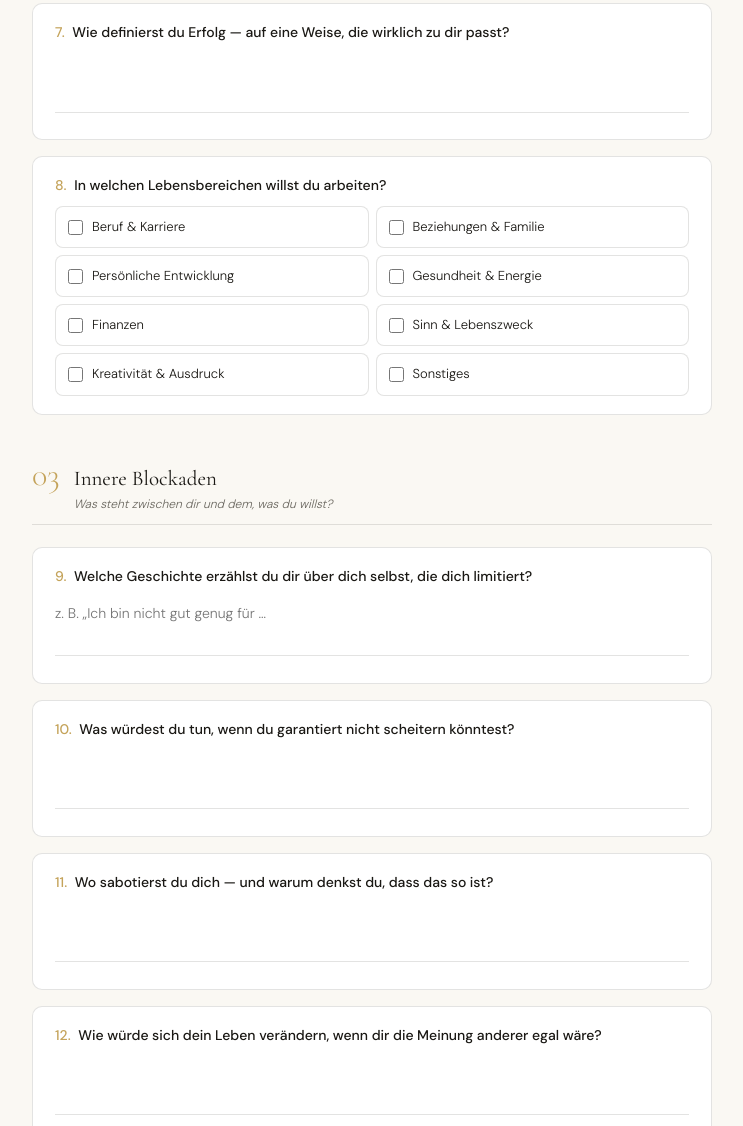
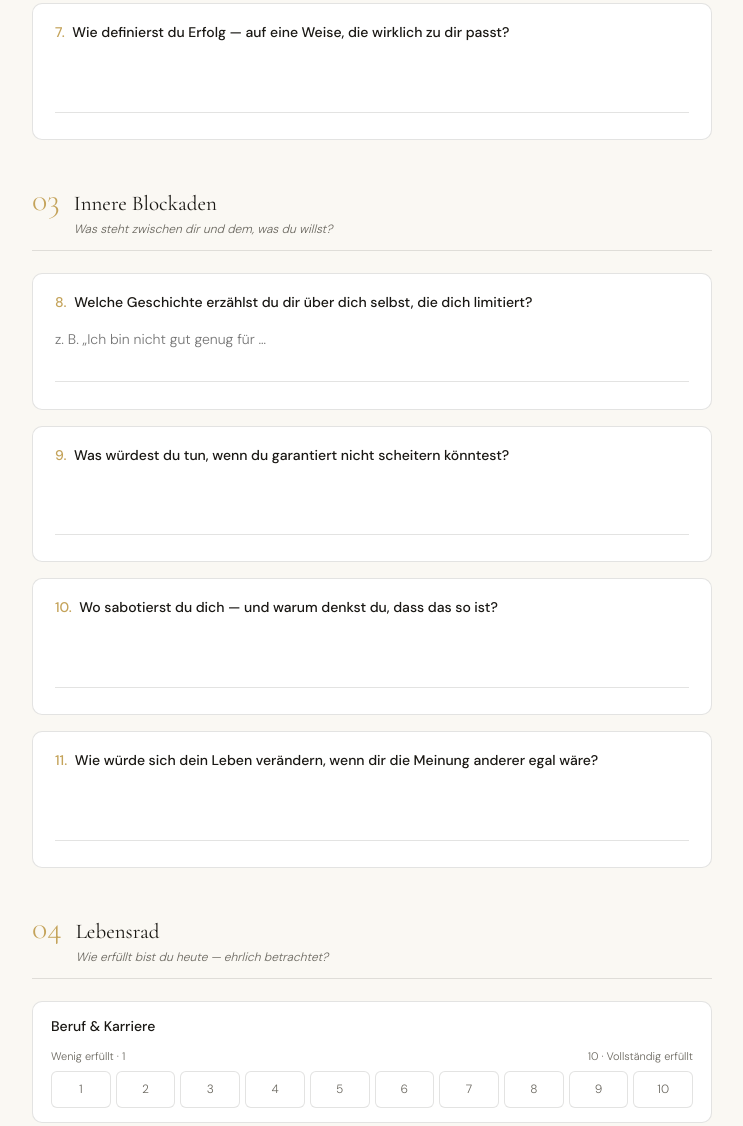
Before and after one commit to janoschjanosch/arinacoacht_questionnaire, a plain HTML site: page index.html in a window 1280 px wide. Shown: the part 1707-2833 px from the top of the page, without its empty margins (268-1011 px from the left). Drawn offline with nearby package versions, Linux system fonts and the light colour scheme.

Commit message:
new version
less boxes

```diff
--- a/index.html
+++ b/index.html
@@ -168,20 +168,6 @@
       <p class="question-label"><span class="q-num">7.</span> Wie definierst du Erfolg — auf eine Weise, die wirklich zu dir passt?</p>
       <textarea placeholder=""></textarea>
     </div>
-
-    <div class="question-item">
-      <p class="question-label"><span class="q-num">8.</span> In welchen Lebensbereichen willst du arbeiten?</p>
-      <div class="check-grid">
-        <label class="check-item"><input type="checkbox"><span>Beruf & Karriere</span></label>
-        <label class="check-item"><input type="checkbox"><span>Beziehungen & Familie</span></label>
-        <label class="check-item"><input type="checkbox"><span>Persönliche Entwicklung</span></label>
-        <label class="check-item"><input type="checkbox"><span>Gesundheit & Energie</span></label>
-        <label class="check-item"><input type="checkbox"><span>Finanzen</span></label>
-        <label class="check-item"><input type="checkbox"><span>Sinn & Lebenszweck</span></label>
-        <label class="check-item"><input type="checkbox"><span>Kreativität & Ausdruck</span></label>
-        <label class="check-item"><input type="checkbox"><span>Sonstiges</span></label>
-      </div>
-    </div>
   </section>
 
   <!-- SECTION 3: Blockaden -->
@@ -195,22 +181,22 @@
     </div>
 
     <div class="question-item">
-      <p class="question-label"><span class="q-num">9.</span> Welche Geschichte erzählst du dir über dich selbst, die dich limitiert?</p>
+      <p class="question-label"><span class="q-num">8.</span> Welche Geschichte erzählst du dir über dich selbst, die dich limitiert?</p>
       <textarea placeholder="z. B. „Ich bin nicht gut genug für …" / „Ich schaffe das nicht, weil …""></textarea>
     </div>
 
     <div class="question-item">
-      <p class="question-label"><span class="q-num">10.</span> Was würdest du tun, wenn du garantiert nicht scheitern könntest?</p>
+      <p class="question-label"><span class="q-num">9.</span> Was würdest du tun, wenn du garantiert nicht scheitern könntest?</p>
       <textarea placeholder=""></textarea>
     </div>
 
     <div class="question-item">
-      <p class="question-label"><span class="q-num">11.</span> Wo sabotierst du dich — und warum denkst du, dass das so ist?</p>
+      <p class="question-label"><span class="q-num">10.</span> Wo sabotierst du dich — und warum denkst du, dass das so ist?</p>
       <textarea placeholder=""></textarea>
     </div>
 
     <div class="question-item">
-      <p class="question-label"><span class="q-num">12.</span> Wie würde sich dein Leben verändern, wenn dir die Meinung anderer egal wäre?</p>
+      <p class="question-label"><span class="q-num">11.</span> Wie würde sich dein Leben verändern, wenn dir die Meinung anderer egal wäre?</p>
       <textarea placeholder=""></textarea>
     </div>
   </section>
@@ -231,9 +217,27 @@
       <div class="question-item" style="padding: 14px 18px;"><p class="question-label" style="margin-bottom:8px;">Gesundheit & Energie</p><div class="scale-wrap"><div class="scale-labels"><span>Wenig erfüllt · 1</span><span>10 · Vollständig erfüllt</span></div><div class="scale-options"><label><input type="radio" name="s_health" value="1"><span class="scale-btn">1</span></label><label><input type="radio" name="s_health" value="2"><span class="scale-btn">2</span></label><label><input type="radio" name="s_health" value="3"><span class="scale-btn">3</span></label><label><input type="radio" name="s_health" value="4"><span class="scale-btn">4</span></label><label><input type="radio" name="s_health" value="5"><span class="scale-btn">5</span></label><label><input type="radio" name="s_health" value="6"><span class="scale-btn">6</span></label><label><input type="radio" name="s_health" value="7"><span class="scale-btn">7</span></label><label><input type="radio" name="s_health" value="8"><span class="scale-btn">8</span></label><label><input type="radio" name="s_health" value="9"><span class="scale-btn">9</span></label><label><input type="radio" name="s_health" value="10"><span class="scale-btn">10</span></label></div></div></div>
       <div class="question-item" style="padding: 14px 18px;"><p class="question-label" style="margin-bottom:8px;">Persönliche Entwicklung</p><div class="scale-wrap"><div class="scale-labels"><span>Wenig erfüllt · 1</span><span>10 · Vollständig erfüllt</span></div><div class="scale-options"><label><input type="radio" name="s_growth" value="1"><span class="scale-btn">1</span></label><label><input type="radio" name="s_growth" value="2"><span class="scale-btn">2</span></label><label><input type="radio" name="s_growth" value="3"><span class="scale-btn">3</span></label><label><input type="radio" name="s_growth" value="4"><span class="scale-btn">4</span></label><label><input type="radio" name="s_growth" value="5"><span class="scale-btn">5</span></label><label><input type="radio" name="s_growth" value="6"><span class="scale-btn">6</span></label><label><input type="radio" name="s_growth" value="7"><span class="scale-btn">7</span></label><label><input type="radio" name="s_growth" value="8"><span class="scale-btn">8</span></label><label><input type="radio" name="s_growth" value="9"><span class="scale-btn">9</span></label><label><input type="radio" name="s_growth" value="10"><span class="scale-btn">10</span></label></div></div></div>
       <div class="question-item" style="padding: 14px 18px;"><p class="question-label" style="margin-bottom:8px;">Sinn & Lebenszweck</p><div class="scale-wrap"><div class="scale-labels"><span>Wenig erfüllt · 1</span><span>10 · Vollständig erfüllt</span></div><div class="scale-options"><label><input type="radio" name="s_purpose" value="1"><span class="scale-btn">1</span></label><label><input type="radio" name="s_purpose" value="2"><span class="scale-btn">2</span></label><label><input type="radio" name="s_purpose" value="3"><span class="scale-btn">3</span></label><label><input type="radio" name="s_purpose" value="4"><span class="scale-btn">4</span></label><label><input type="radio" name="s_purpose" value="5"><span class="scale-btn">5</span></label><label><input type="radio" name="s_purpose" value="6"><span class="scale-btn">6</span></label><label><input type="radio" name="s_purpose" value="7"><span class="scale-btn">7</span></label><label><input type="radio" name="s_purpose" value="8"><span class="scale-btn">8</span></label><label><input type="radio" name="s_purpose" value="9"><span class="scale-btn">9</span></label><label><input type="radio" name="s_purpose" value="10"><span class="scale-btn">10</span></label></div></div></div>
-      <div class="question-item" style="padding: 14px 18px;"><p class="question-label" style="margin-bottom:8px;">Finanzen</p><div class="scale-wrap"><div class="scale-labels"><span>Wenig erfüllt · 1</span><span>10 · Vollständig erfüllt</span></div><div class="scale-options"><label><input type="radio" name="s_fin" value="1"><span class="scale-btn">1</span></label><label><input type="radio" name="s_fin" value="2"><span class="scale-btn">2</span></label><label><input type="radio" name="s_fin" value="3"><span class="scale-btn">3</span></label><label><input type="radio" name="s_fin" value="4"><span class="scale-btn">4</span></label><label><input type="radio" name="s_fin" value="5"><span class="scale-btn">5</span></label><label><input type="radio" name="s_fin" value="6"><span class="scale-btn">6</span></label><label><input type="radio" name="s_fin" value="7"><span class="scale-btn">7</span></label><label><input type="radio" name="s_fin" value="8"><span class="scale-btn">8</span></label><label><input type="radio" name="s_fin" value="9"><span class="scale-btn">9</span></label><label><input type="radio" name="s_fin" value="10"><span class="scale-btn">10</span></label></div></div></div>
+      <div class="question-item" style="padding: 14px 18px;"><p class="question-label" style="margin-bottom:8px;">Geld & Finanzen</p><div class="scale-wrap"><div class="scale-labels"><span>Wenig erfüllt · 1</span><span>10 · Vollständig erfüllt</span></div><div class="scale-options"><label><input type="radio" name="s_fin" value="1"><span class="scale-btn">1</span></label><label><input type="radio" name="s_fin" value="2"><span class="scale-btn">2</span></label><label><input type="radio" name="s_fin" value="3"><span class="scale-btn">3</span></label><label><input type="radio" name="s_fin" value="4"><span class="scale-btn">4</span></label><label><input type="radio" name="s_fin" value="5"><span class="scale-btn">5</span></label><label><input type="radio" name="s_fin" value="6"><span class="scale-btn">6</span></label><label><input type="radio" name="s_fin" value="7"><span class="scale-btn">7</span></label><label><input type="radio" name="s_fin" value="8"><span class="scale-btn">8</span></label><label><input type="radio" name="s_fin" value="9"><span class="scale-btn">9</span></label><label><input type="radio" name="s_fin" value="10"><span class="scale-btn">10</span></label></div></div></div>
     </div>
+
+
+    <div class="question-item">
+      <p class="question-label"><span class="q-num">12.</span> In welchen Lebensbereichen willst du arbeiten?</p>
+      <div class="check-grid">
+        <label class="check-item"><input type="checkbox"><span>Beruf & Karriere</span></label>
+        <label class="check-item"><input type="checkbox"><span>Beziehungen & Familie</span></label>
+        <label class="check-item"><input type="checkbox"><span>Persönliche Entwicklung</span></label>
+        <label class="check-item"><input type="checkbox"><span>Gesundheit & Energie</span></label>
+        <label class="check-item"><input type="checkbox"><span>Geld & Finanzen</span></label>
+        <label class="check-item"><input type="checkbox"><span>Sinn & Lebenszweck</span></label>
+        <label class="check-item"><input type="checkbox"><span>Kreativität & Ausdruck</span></label>
+        <label class="check-item"><input type="checkbox"><span>Sonstiges</span></label>
+      </div>
+    </div>
+
   </section>
+
+
 
   <!-- SECTION 5: Vision -->
   <section class="section">
```
